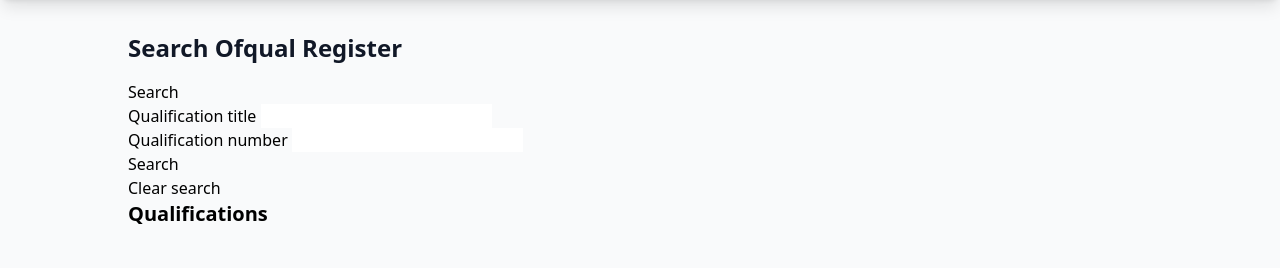
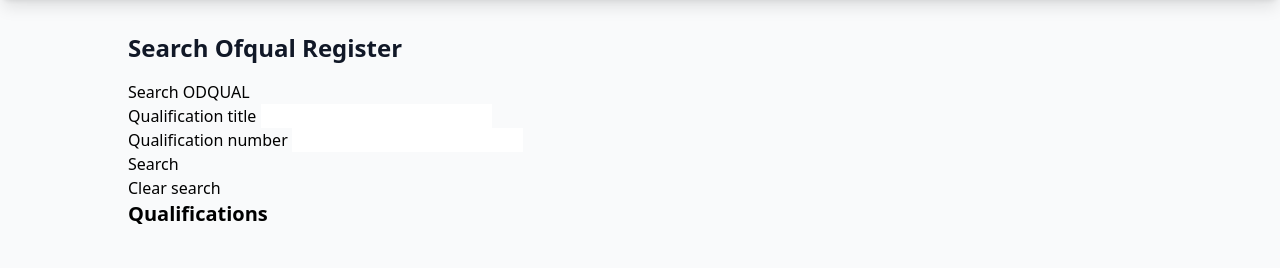
Before and after one commit to ragpark/educational-kyc, a FastAPI app: page /ofqual/search in a window 1280 px wide. Shown: the part 64-332 px from the top of the page. Run offline with FastAPI, Linux system fonts and the light colour scheme; some libraries are stand-ins or nearby versions.

Commit message:
Update ofqual_search.html

```diff
--- a/templates/ofqual_search.html
+++ b/templates/ofqual_search.html
@@ -6,7 +6,7 @@
     <form method="get" action="/ofqual/search">
         <div class="govuk-grid-column-one-third govuk-!-margin-bottom-5">
             <div class="searchForm">
-                <h2 class="govuk-heading-m">Search</h2>
+                <h2 class="govuk-heading-m">Search ODQUAL</h2>
 
                 <!-- Qualification title -->
                 <div class="govuk-form-group ">
```
